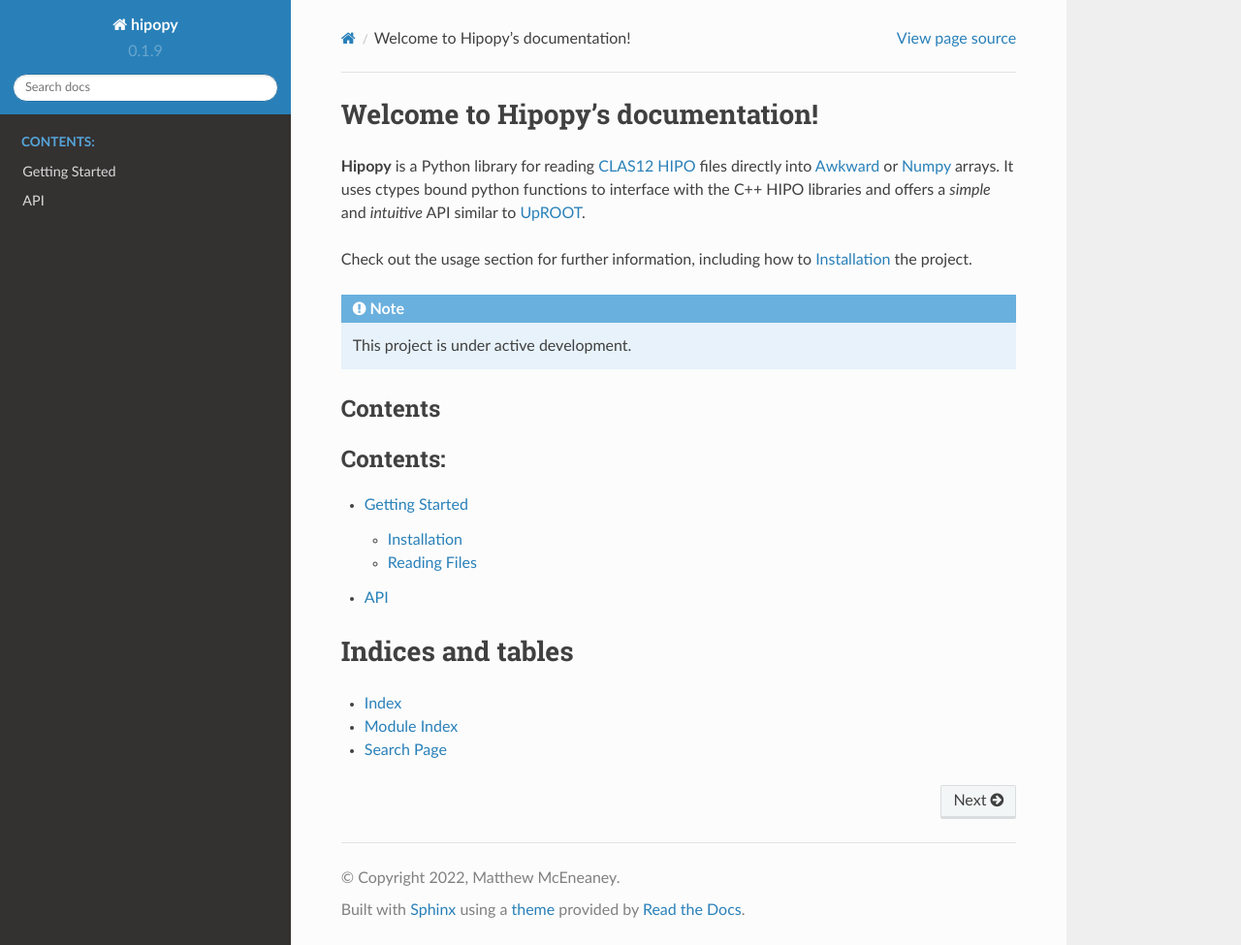
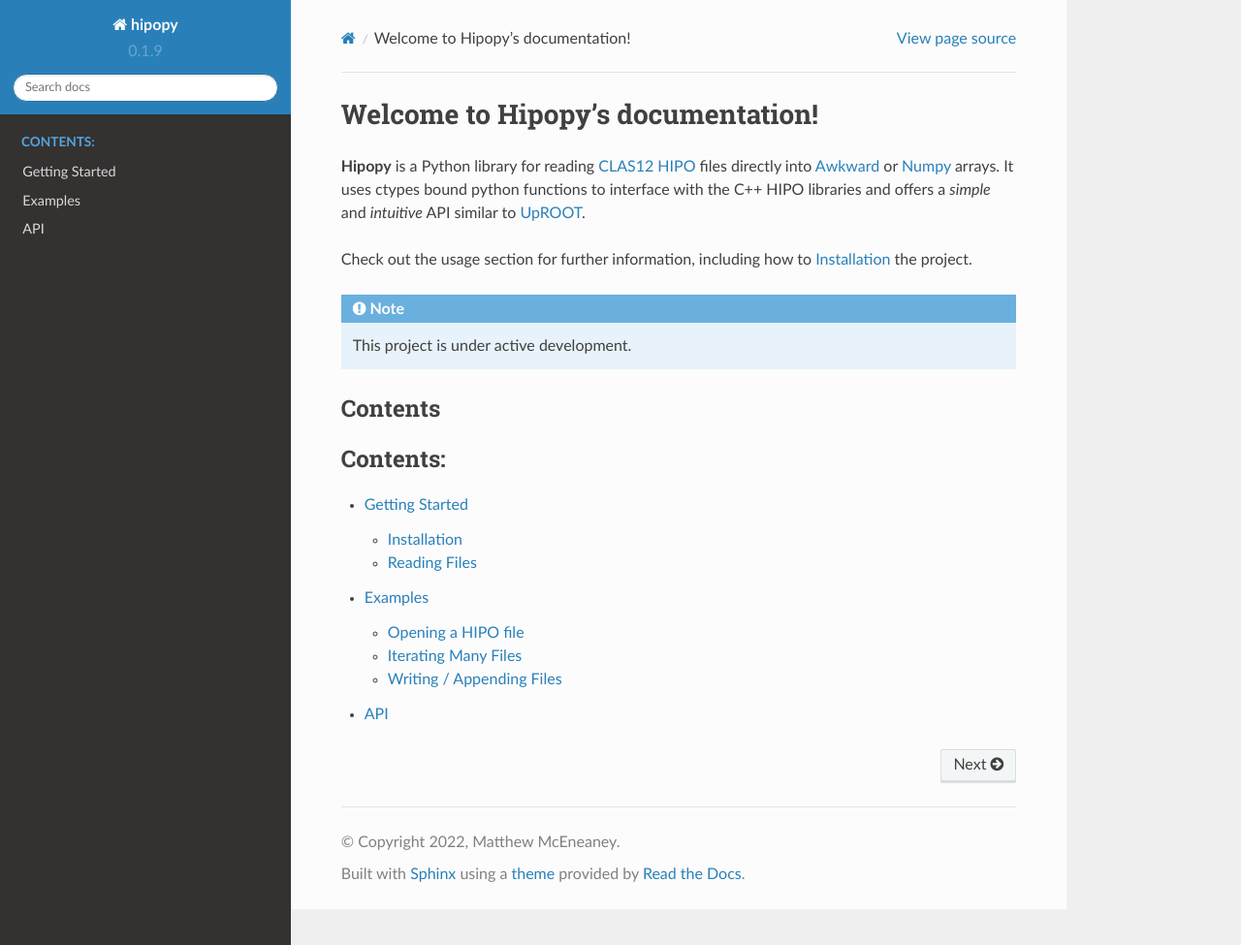
Before and after one commit to mfmceneaney/hipopy, a Sphinx documentation site: the page built from docs/source/index.rst, in a window 1280 px wide and 975 px high. Shown: the whole window at 97% size. Built offline with Sphinx 7.4.7 and the Read the Docs theme 2.0.0, drawn with Linux system fonts in a browser that asks for light colours.

Commit message:
Updated index page for rtd documentation.

```diff
--- a/docs/source/index.rst
+++ b/docs/source/index.rst
@@ -21,11 +21,5 @@
    :caption: Contents:
 
    start
+   examples
    api
-
-Indices and tables
-==================
-
-* :ref:`genindex`
-* :ref:`modindex`
-* :ref:`search`
```
